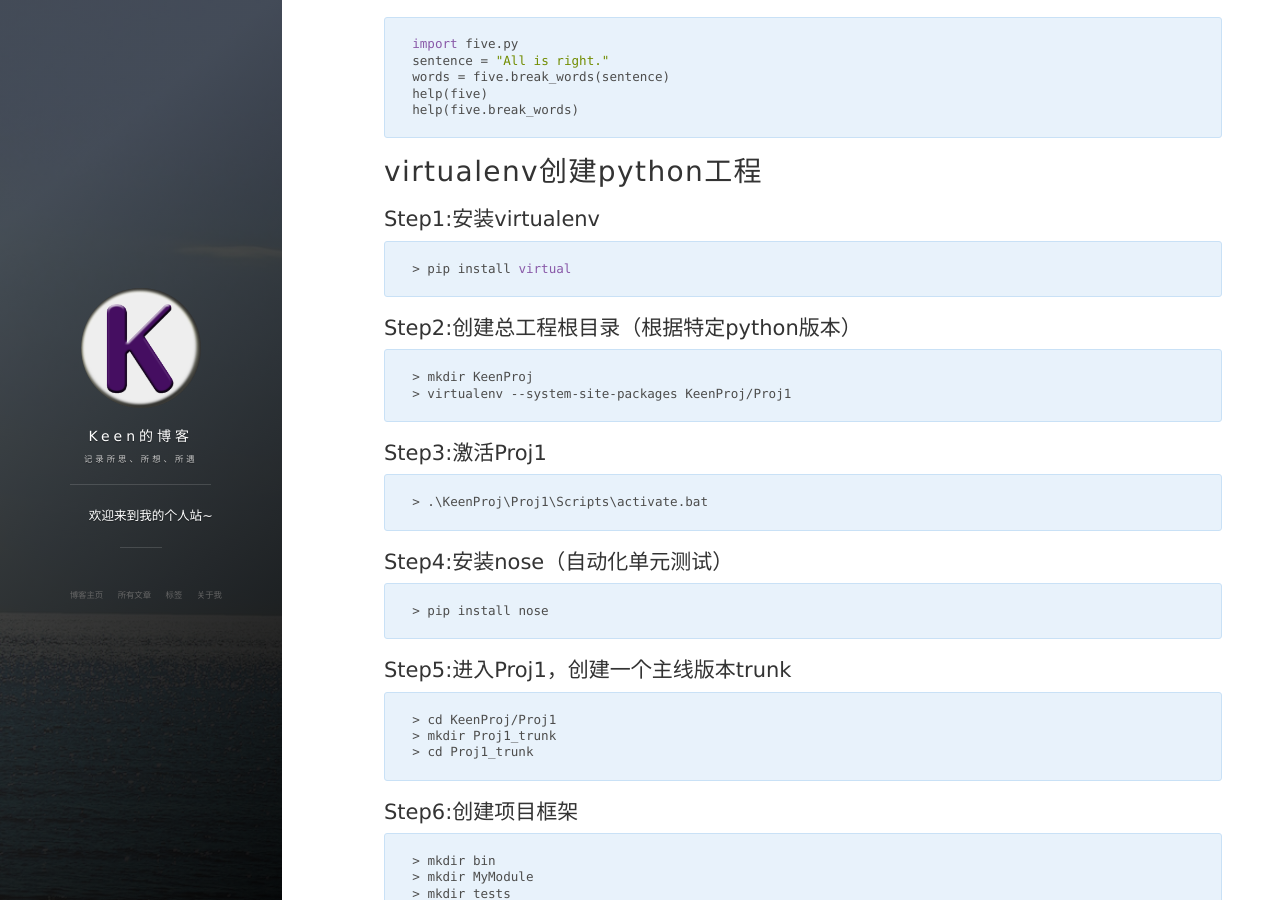
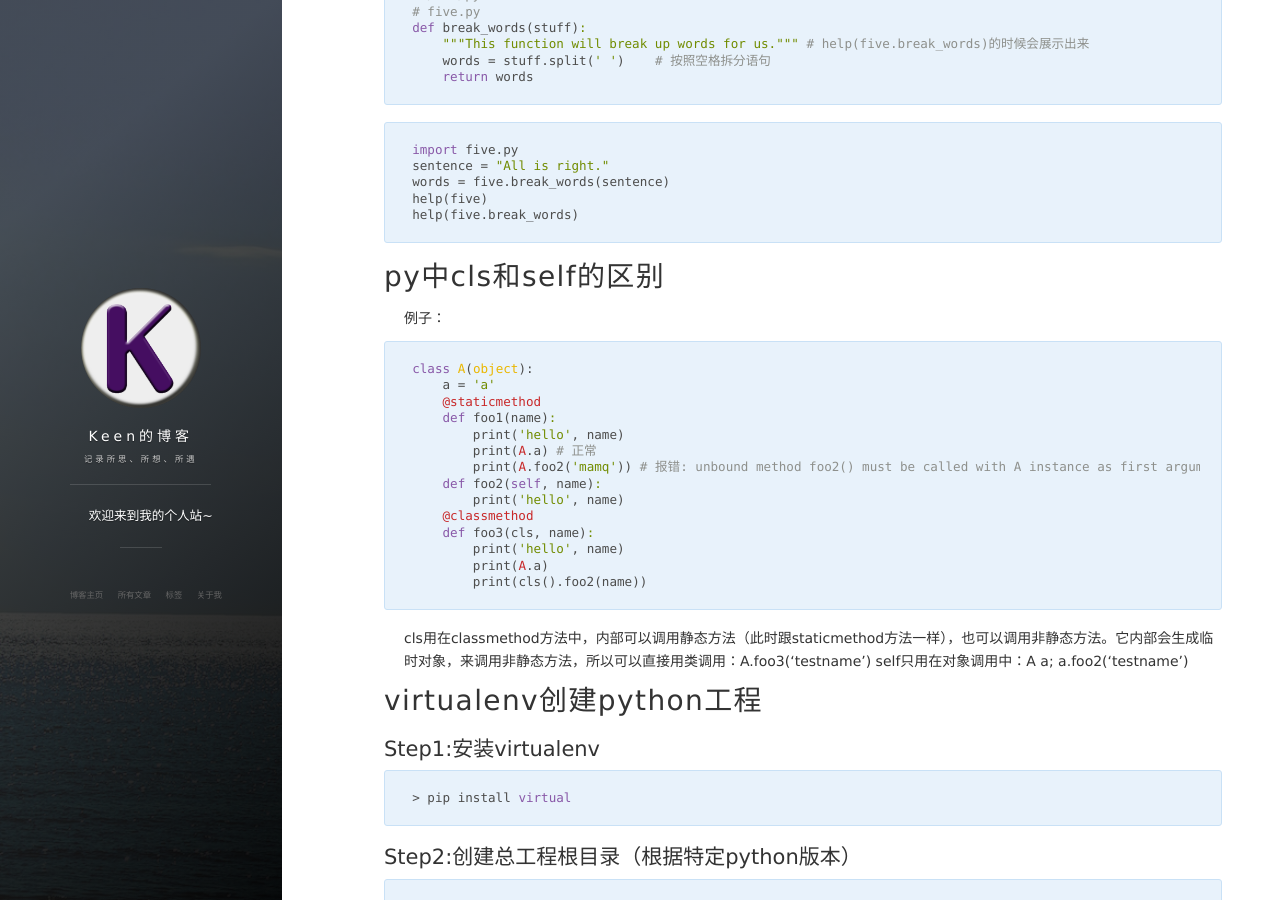
Before and after one commit to Keenjin/Keenjin.github.io, a Jekyll site: the page built from _posts/2019-01-05-python_note.md, in a window 1280 px wide and 900 px high, scrolled down 3371 px. Built offline with Jekyll 4.4.1, drawn with Linux system fonts in a browser that asks for light colours; nearby versions of some CDN libraries; comment, search, counter and statistics services are not loaded; some of the changed text lies outside the part shown.

Commit message:
boost python note

````diff
--- a/_posts/2019-01-05-python_note.md
+++ b/_posts/2019-01-05-python_note.md
@@ -4,6 +4,11 @@ title: Python笔记杂项
 date: 2019-01-04
 tags: python
 ---
+
+# py资源
+
+python流行库：https://github.com/jobbole/awesome-python-cn/blob/master/README.md
+官方模块查询（支持的python版本等）：https://pypi.org/
 
 # py符号
 
@@ -119,6 +124,30 @@ help(five)
 help(five.break_words)
 ```
 
+# py中cls和self的区别
+
+例子：
+
+```python
+class A(object):
+    a = 'a'
+    @staticmethod
+    def foo1(name):
+        print('hello', name)
+        print(A.a) # 正常
+        print(A.foo2('mamq')) # 报错: unbound method foo2() must be called with A instance as first argument (got str instance instead)
+    def foo2(self, name):
+        print('hello', name)
+    @classmethod
+    def foo3(cls, name):
+        print('hello', name)
+        print(A.a)
+        print(cls().foo2(name))
+```
+
+cls用在classmethod方法中，内部可以调用静态方法（此时跟staticmethod方法一样），也可以调用非静态方法。它内部会生成临时对象，来调用非静态方法，所以可以直接用类调用：A.foo3('testname')
+self只用在对象调用中：A a; a.foo2('testname')
+
 # virtualenv创建python工程
 
 ## Step1:安装virtualenv
@@ -214,3 +243,5 @@ def test_basic():
 ```bash
 > nosetests
 ```
+
+#
````
Also changed, not shown: _posts/2019-01-07-boost_note.md (added, +98 -0 lines).
